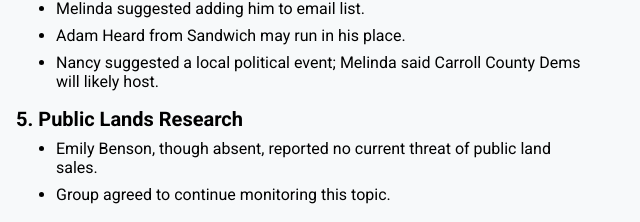
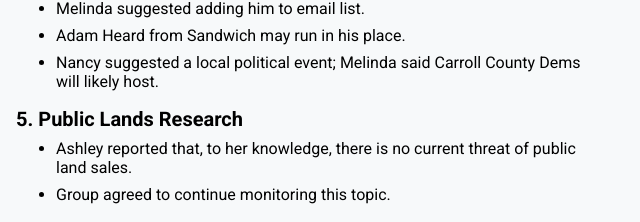
Before and after one commit to McCambley/jackson-democrats, a plain HTML site: page minutes/index.html in a window 1280 px wide. Shown: the part 860-1082 px from the top of the page, without its empty margins (0-640 px from the left). Drawn offline with Linux system fonts and the light colour scheme.

Commit message:
feat: update public lands research report for accuracy

```diff
--- a/minutes/index.html
+++ b/minutes/index.html
@@ -108,8 +108,8 @@
     <h3>5. Public Lands Research</h3>
     <ul>
       <li>
-        Emily Benson, though absent, reported no current threat of public land
-        sales.
+        Ashley reported that, to her knowledge, there is no current threat of
+        public land sales.
       </li>
       <li>Group agreed to continue monitoring this topic.</li>
     </ul>
```
